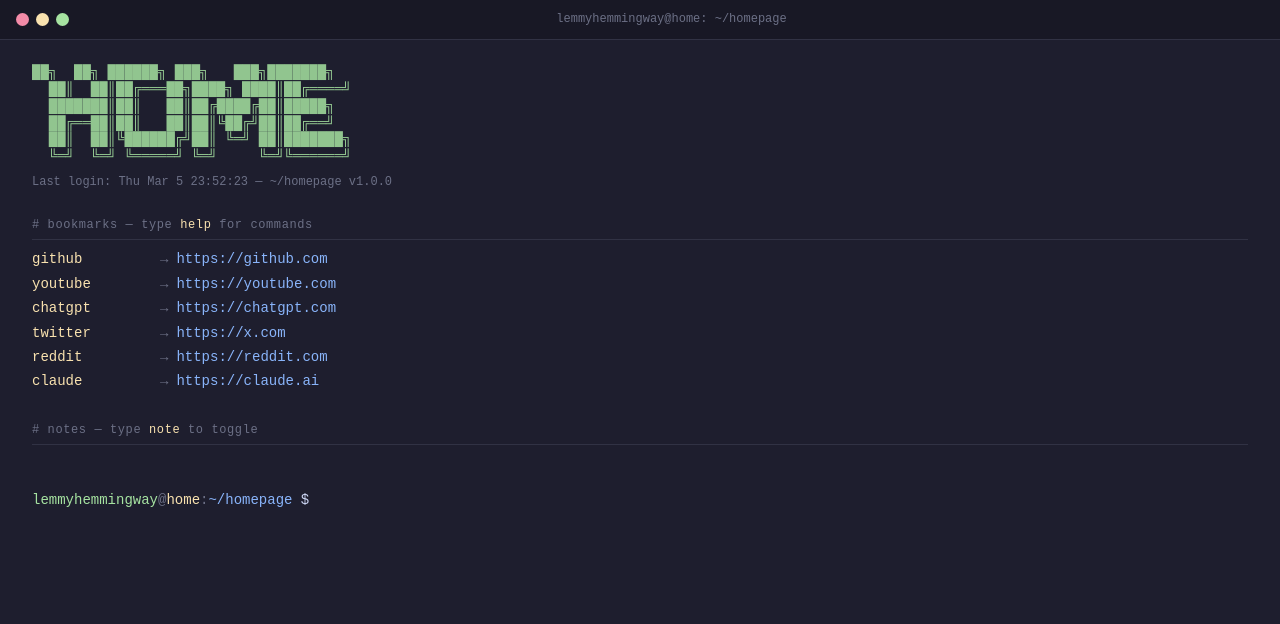
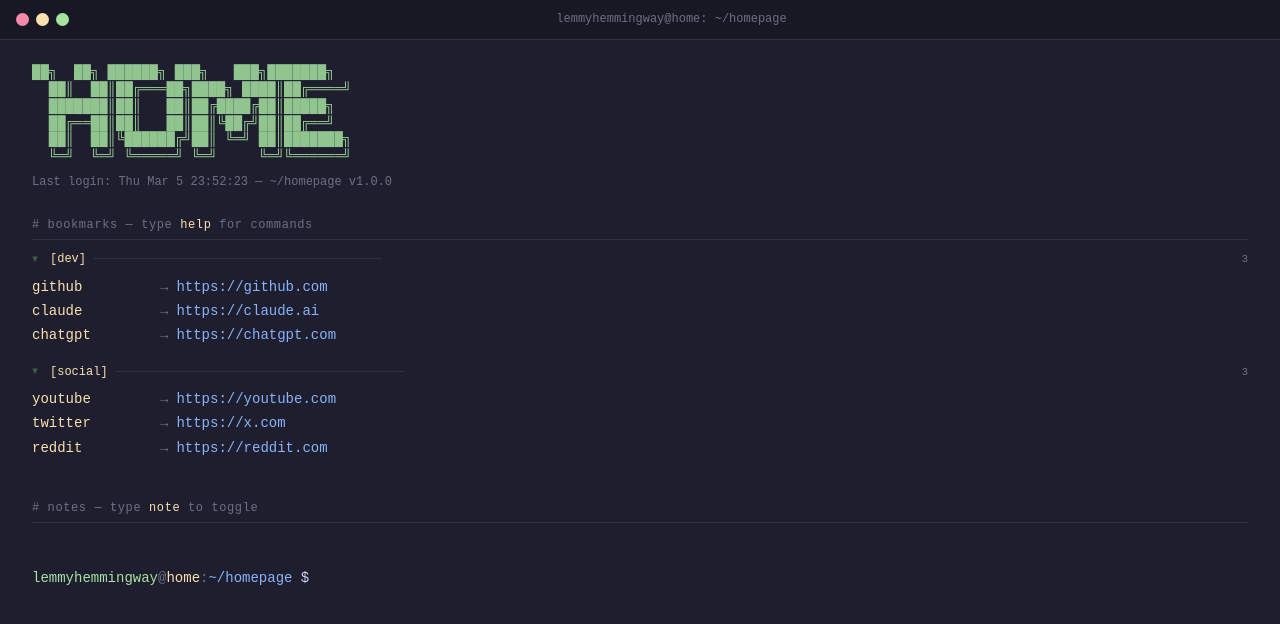
Before and after one commit to lemmyhemmingway/startpage, a plain HTML site: page index.html in a window 1280 px wide. Drawn offline with Linux system fonts and the light colour scheme.

Commit message:
add category

```diff
--- a/index.html
+++ b/index.html
@@ -101,6 +101,63 @@
       border-bottom: 1px solid var(--border);
       padding-bottom: 4px;
       letter-spacing: 0.05em;
+    }
+
+    /* ── Category groups ── */
+    .cat-group { margin-bottom: 12px; }
+
+    .cat-header {
+      display: flex;
+      align-items: center;
+      gap: 8px;
+      cursor: pointer;
+      user-select: none;
+      padding: 2px 0;
+      margin-bottom: 4px;
+    }
+
+    .cat-header:hover .cat-name { color: var(--green); }
+
+    .cat-toggle {
+      color: var(--green-dim);
+      font-size: 10px;
+      width: 10px;
+      flex-shrink: 0;
+      transition: transform 0.2s;
+    }
+
+    .cat-header.collapsed .cat-toggle {
+      transform: rotate(-90deg);
+    }
+
+    .cat-name {
+      color: var(--amber);
+      font-size: 12px;
+      transition: color 0.15s;
+    }
+
+    .cat-line {
+      color: var(--border);
+      flex: 1;
+      font-size: 12px;
+      overflow: hidden;
+      white-space: nowrap;
+    }
+
+    .cat-count {
+      color: var(--muted);
+      font-size: 11px;
+      flex-shrink: 0;
+    }
+
+    .cat-body {
+      overflow: hidden;
+      max-height: 2000px;
+      transition: max-height 0.25s ease;
+    }
+
+    .cat-body.collapsed {
+      max-height: 0;
     }
 
     /* ── Site list ── */
@@ -391,6 +448,10 @@
         <label>url</label>
         <input type="url" id="m-url" placeholder="https://github.com" />
       </div>
+      <div class="modal-field">
+        <label>category</label>
+        <input type="text" id="m-cat" placeholder="general" />
+      </div>
     </div>
     <div class="modal-actions">
       <button class="mbtn cancel" onclick="closeModal()">cancel</button>
@@ -422,12 +483,12 @@ document.getElementById('boot-info').textContent =
 
 // ── Storage ────────────────────────────────────────────────────
 const DEFAULT = [
-  { alias: 'github',   url: 'https://github.com' },
-  { alias: 'youtube',  url: 'https://youtube.com' },
-  { alias: 'chatgpt',  url: 'https://chatgpt.com' },
-  { alias: 'twitter',  url: 'https://x.com' },
-  { alias: 'reddit',   url: 'https://reddit.com' },
-  { alias: 'claude',   url: 'https://claude.ai' },
+  { alias: 'github',   url: 'https://github.com',  category: 'dev' },
+  { alias: 'claude',   url: 'https://claude.ai',   category: 'dev' },
+  { alias: 'chatgpt',  url: 'https://chatgpt.com', category: 'dev' },
+  { alias: 'youtube',  url: 'https://youtube.com', category: 'social' },
+  { alias: 'twitter',  url: 'https://x.com',       category: 'social' },
+  { alias: 'reddit',   url: 'https://reddit.com',  category: 'social' },
 ];
 
 function load() {
@@ -439,6 +500,15 @@ function load() {
 
 function save(data) { localStorage.setItem('hp_bookmarks', JSON.stringify(data)); }
 
+function loadCollapsed() {
+  try { return new Set(JSON.parse(localStorage.getItem('hp_collapsed') || '[]')); }
+  catch { return new Set(); }
+}
+
+function saveCollapsed(set) {
+  localStorage.setItem('hp_collapsed', JSON.stringify([...set]));
+}
+
 // ── Render bookmarks ───────────────────────────────────────────
 function render() {
   const data = load();
@@ -449,18 +519,75 @@ function render() {
   if (data.length === 0) { empty.style.display = ''; return; }
   empty.style.display = 'none';
 
+  const collapsed = loadCollapsed();
+
+  // group by category (preserve insertion order)
+  const groups = {};
   data.forEach((item, i) => {
+    const cat = item.category || 'general';
+    if (!groups[cat]) groups[cat] = [];
+    groups[cat].push({ ...item, _idx: i });
+  });
+
+  Object.entries(groups).forEach(([cat, items]) => {
+    const isCollapsed = collapsed.has(cat);
+
+    const group = document.createElement('div');
+    group.className = 'cat-group';
+
+    const header = document.createElement('div');
+    header.className = 'cat-header' + (isCollapsed ? ' collapsed' : '');
+    header.innerHTML = `
+      <span class="cat-toggle">▼</span>
+      <span class="cat-name">[${esc(cat)}]</span>
+      <span class="cat-line">${'─'.repeat(40)}</span>
+      <span class="cat-count">${items.length}</span>
+    `;
+    header.addEventListener('click', () => toggleCat(cat));
+
+    const body = document.createElement('div');
+    body.className = 'cat-body' + (isCollapsed ? ' collapsed' : '');
+    body.id = 'cat-' + cat;
+
+    const siteList = document.createElement('div');
+    siteList.className = 'site-list';
+
+    items.forEach(item => {
       const row = document.createElement('div');
       row.className = 'site-row';
       row.innerHTML = `
         <span class="alias">${esc(item.alias)}</span>
         <span class="arrow">→</span>
         <a href="${esc(item.url)}" target="_blank" rel="noopener">${esc(item.url)}</a>
-      <button class="del-btn" onclick="deleteSite(${i})" title="rm">✕</button>
+        <button class="del-btn" onclick="deleteSite(${item._idx})" title="rm">✕</button>
       `;
-    list.appendChild(row);
+      siteList.appendChild(row);
+    });
+
+    body.appendChild(siteList);
+    group.appendChild(header);
+    group.appendChild(body);
+    list.appendChild(group);
   });
 }
+
+window.toggleCat = function(cat) {
+  const collapsed = loadCollapsed();
+  const header = document.querySelector(`.cat-header[data-cat="${cat}"]`) ||
+    [...document.querySelectorAll('.cat-header')].find(h => h.querySelector('.cat-name').textContent === `[${cat}]`);
+  const body = document.getElementById('cat-' + cat);
+
+  if (collapsed.has(cat)) {
+    collapsed.delete(cat);
+    header && header.classList.remove('collapsed');
+    body && body.classList.remove('collapsed');
+  } else {
+    collapsed.add(cat);
+    header && header.classList.add('collapsed');
+    body && body.classList.add('collapsed');
+  }
+  saveCollapsed(collapsed);
+};
 
 function esc(s) {
   return String(s)
@@ -599,6 +726,7 @@ input.addEventListener('keydown', function(e) {
 window.openModal = function() {
   document.getElementById('m-alias').value = '';
   document.getElementById('m-url').value = '';
+  document.getElementById('m-cat').value = '';
   document.getElementById('modal').classList.add('open');
   document.getElementById('m-alias').focus();
 };
@@ -611,24 +739,26 @@ window.closeModal = function() {
 window.addSite = function() {
   const alias = document.getElementById('m-alias').value.trim().replace(/\s+/g,'-').toLowerCase();
   let url = document.getElementById('m-url').value.trim();
+  const category = document.getElementById('m-cat').value.trim().replace(/\s+/g,'-').toLowerCase() || 'general';
   if (!alias || !url) return;
   if (!/^https?:\/\//i.test(url)) url = 'https://' + url;
   const data = load();
-  data.push({ alias, url });
+  data.push({ alias, url, category });
   save(data);
   render();
   closeModal();
-  log(`added: ${alias} → ${url}`, 'ok');
+  log(`added: ${alias} → ${url} [${category}]`, 'ok');
 };
 
 document.getElementById('modal').addEventListener('click', function(e) {
   if (e.target === this) closeModal();
 });
 
-['m-alias','m-url'].forEach(id => {
+['m-alias','m-url','m-cat'].forEach(id => {
   document.getElementById(id).addEventListener('keydown', e => {
     if (e.key === 'Enter') {
       if (id === 'm-alias') document.getElementById('m-url').focus();
+      else if (id === 'm-url') document.getElementById('m-cat').focus();
       else addSite();
     }
     if (e.key === 'Escape') closeModal();
```
Lines whose indentation alone changed are shown as unchanged.
